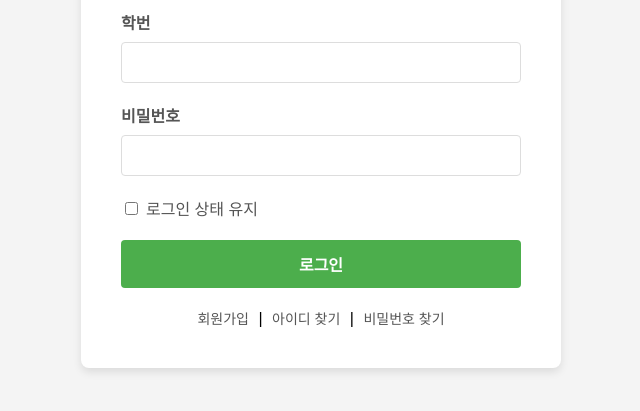
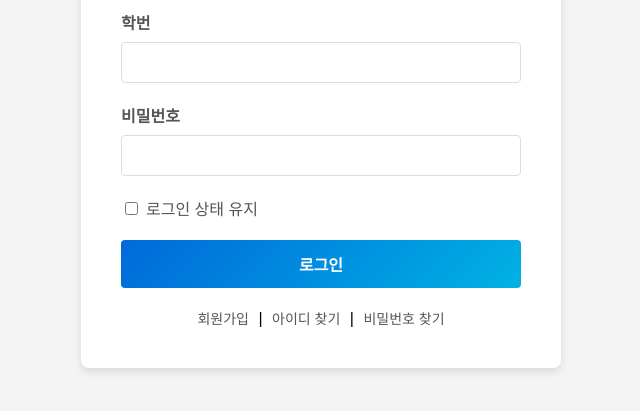
Before and after one commit to LYJ060710/future-s-league, a plain HTML site: page login.html in a window 1280 px wide. In both pictures the pointer is over the button "로그인". Shown: the part 273-684 px from the top of the page, without its empty margins (319-959 px from the left). Drawn offline with Linux system fonts and the light colour scheme.

Commit message:
로그인, 회원가입 페이지 버튼 색상 조정

```diff
--- a/login.css
+++ b/login.css
@@ -59,7 +59,7 @@ h2 {
 button {
     width: 100%;
     padding: 12px;
-    background-color: #5cb85c;
+    background: linear-gradient(135deg, #007bff, #00c6ff);
     border: none;
     border-radius: 4px;
     color: #fff;
@@ -70,7 +70,8 @@ button {
 }
 
 button:hover {
-    background-color: #4cae4c;
+    background: linear-gradient(135deg, #0069da, #00b2e4);
+    color: white;
 }
 
 .links {
--- a/signup.css
+++ b/signup.css
@@ -45,7 +45,7 @@ h2 {
 button {
   width: 100%;
   padding: 12px;
-  background-color: #5cb85c;
+  background: linear-gradient(135deg, #007bff, #00c6ff);
   border: none;
   border-radius: 4px;
   color: #fff;
@@ -56,5 +56,6 @@ button {
 }
 
 button:hover {
-  background-color: #4cae4c;
+  background: linear-gradient(135deg, #0069da, #00b2e4);
+    color: white;
 }
```
